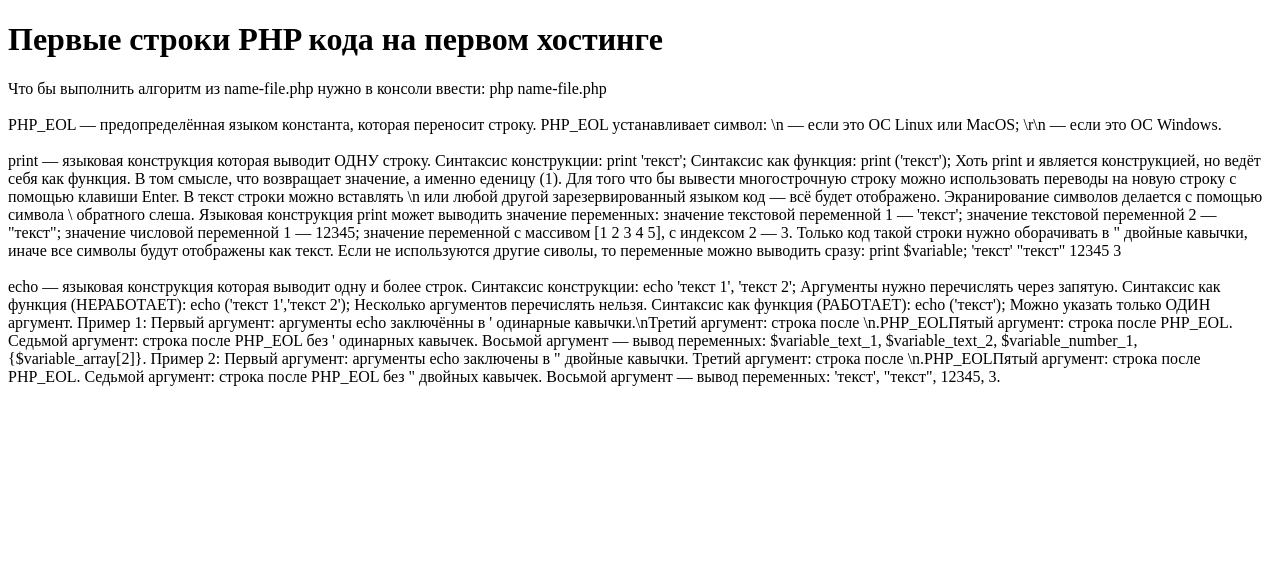
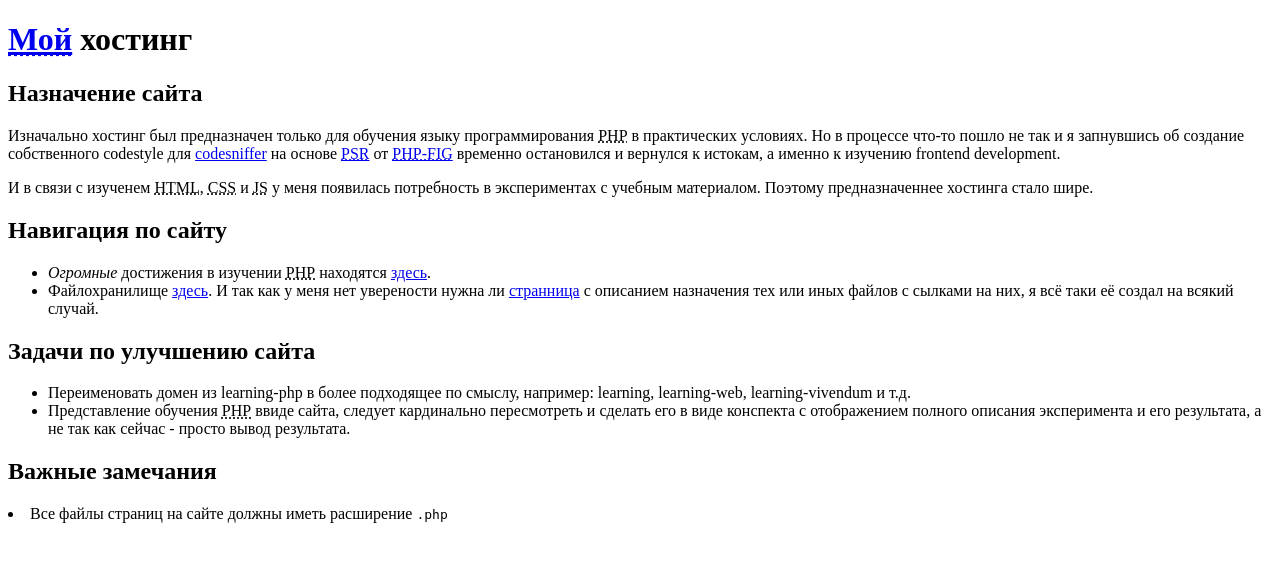
Before and after one commit to Vivendum/education-php, a PHP site: page /shared/index.php in a window 1280 px wide. Shown: the top 562 px of the page. Run offline with PHP 8.4, Linux system fonts and the light colour scheme.

Commit message:
add home page

```diff
--- a/shared/index.php
+++ b/shared/index.php
@@ -1,21 +1,34 @@
-<!DOCTYPE html>
-<html lang="en">
+<!doctype html>
+<html lang="ru">
   <head>
-    <meta charset="UTF-8">
+    <meta charset="utf-8">
     <meta name="viewport" content="width=device-width, initial-scale=1.0">
-    <meta http-equiv="X-UA-Compatible" content="ie=edge">
-    <title>Learning PHP</title>
+    <title lang="en">Hosting Vivendum</title>
   </head>
   <body>
-    <h1>Первые строки PHP кода на первом хостинге</h1>
-    <?php
-      include('01-console/001-run-file.php');
-      echo '<br><br>';
-      include('02-design/01-constant/001-PHP_EOL.php');
-      echo '<br><br>';
-      include('02-design/02-construct/001-print.php');
-      echo '<br><br>';
-      include('02-design/02-construct/002-echo.php');
-    ?>
+    <h1><a href="https://vivendum.github.io/present-myself"><abbr title="Vivendum">Мой</abbr></a> хостинг</h1>
+    <section>
+      <h2>Назначение сайта</h2>
+      <p>Изначально хостинг был предназначен только для обучения языку программирования <abbr title="Hypertext Preprocessor" lang="en">PHP</abbr> в практических условиях. Но в процессе что-то пошло не так и я запнувшись об создание собственного <span lang="en">codestyle</span> для <a href="https://packagist.org/packages/squizlabs/php_codesniffer" lang="en">codesniffer</a> на основе <a href="https://www.php-fig.org/psr/" lang="en"><abbr title="Hypertext Preprocessor Standard Recommendation">PSR</abbr></a> от <a href="https://www.php-fig.org/" lang="en"><abbr title="Hypertext Preprocessor Framework Interoperability Group">PHP-FIG</abbr></a> временно остановился и вернулся к истокам, а именно к изучению <span lang="en">frontend development</span>.</p>
+      <p>И в связи c изученем <abbr title="HyperText Markup Language" lang="en">HTML</abbr>, <abbr title="Cascading Style Sheets" lang="en">CSS</abbr> и <abbr title="JavaScript" lang="en">JS</abbr> у меня появилась потребность в экспериментах с учебным материалом. Поэтому предназначеннее хостинга стало шире.</p>
+    </section>
+    <section>
+      <h2>Навигация по сайту</h2>
+      <ul>
+        <li><em>Огромные</em> достижения в изучении <abbr title="Hypertext Preprocessor" lang="en">PHP</abbr> находятся <a href="/learning-php/learning-php.php">здесь</a>.</li>
+        <li>Файлохранилище <a href="files-storage/">здесь</a>. И так как у меня нет уверености нужна ли <a href="description-files.php">странница</a> с описанием назначения тех или иных файлов с сылками на них, я всё таки её создал на всякий случай.</li>
+      </ul>
+    </section>
+    <section>
+      <h2>Задачи по улучшению сайта</h2>
+      <ul>
+        <li>Переименовать домен из learning-php в более подходящее по смыслу, например: <span lang="en">learning, learning-web, learning-vivendum</span> и т.д.</li>
+        <li>Представление обучения <abbr title="Hypertext Preprocessor" lang="en">PHP</abbr> ввиде сайта, следует кардинально пересмотреть и сделать его в виде конспекта с отображением полного описания эксперимента и его результата, а не так как сейчас - просто вывод результата.</li>
+      </ul>
+    </section>
+    <section>
+      <h2>Важные замечания</h2>
+      <li>Все файлы страниц на сайте должны иметь расширение <code lang="en">.php</code></li>
+    </section>
   </body>
 </html>
```
